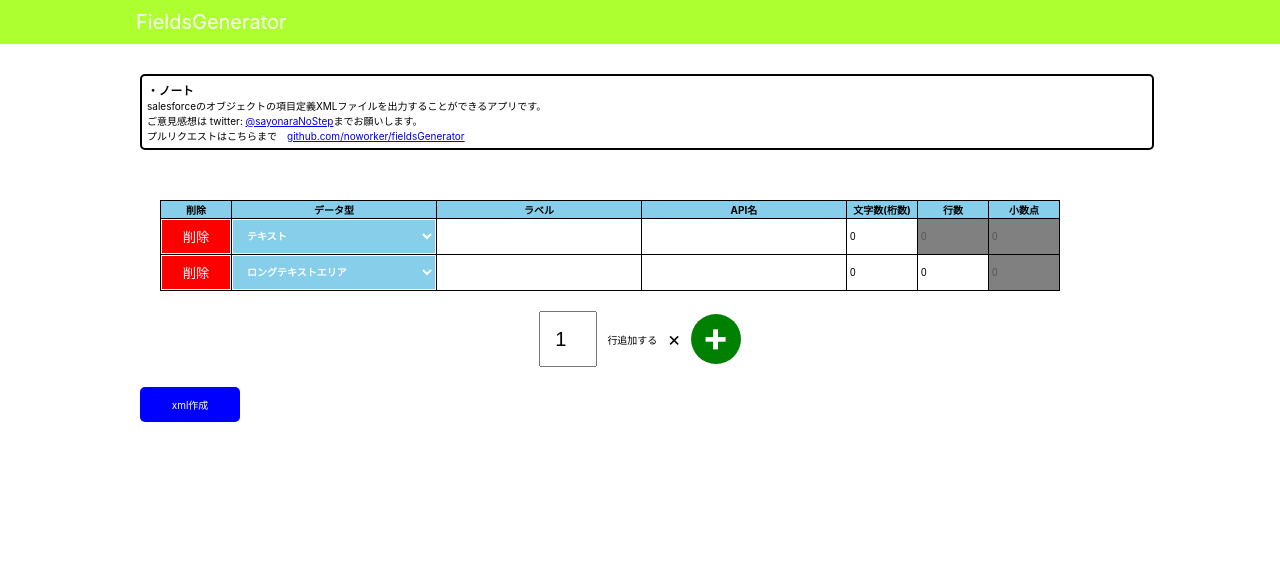
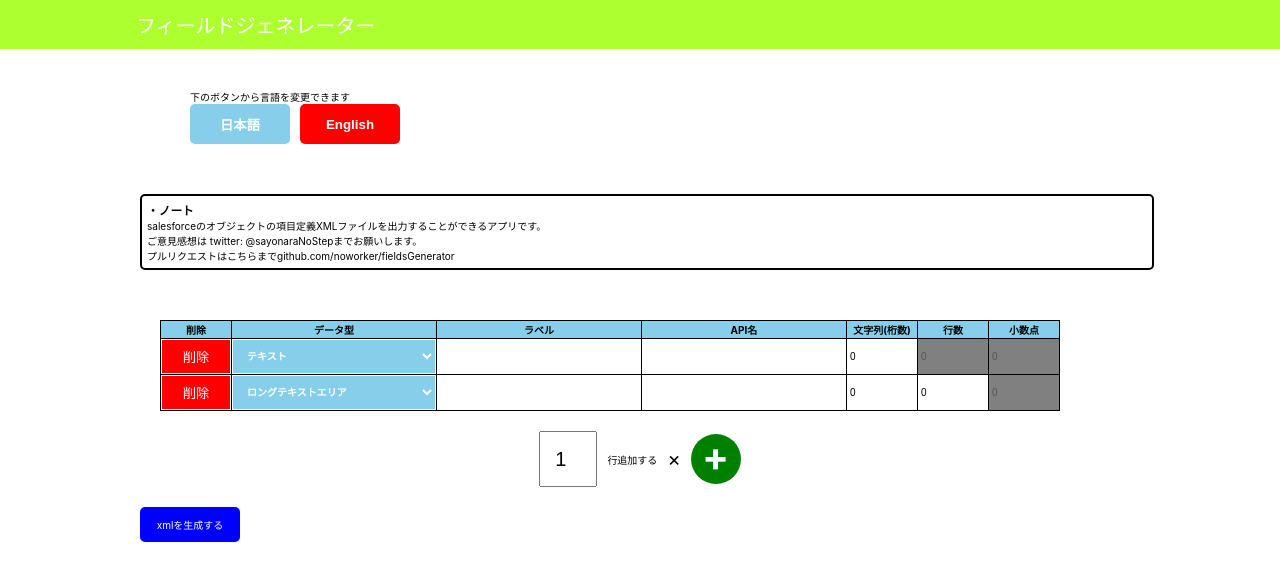
Before and after one commit to noworker/fieldsGenerator, a React (Create React App) app: page / in a window 1280 px wide. Shown: the top 580 px of the page. Built offline with nearby package versions, Linux system fonts and the light colour scheme.

Commit message:
i18n対応

```diff
--- a/package.json
+++ b/package.json
@@ -7,9 +7,11 @@
     "@types/node": "^18.7.18",
     "@types/react": "^18.0.20",
     "@types/react-dom": "^18.0.6",
+    "i18next": "^21.9.2",
     "js-file-download": "^0.4.12",
     "react": "^18.2.0",
     "react-dom": "^18.2.0",
+    "react-i18next": "^11.18.6",
     "react-scripts": "5.0.1",
     "typescript": "^4.8.3",
     "web-vitals": "^2.1.4"
@@ -37,5 +39,9 @@
       "last 1 firefox version",
       "last 1 safari version"
     ]
+  },
+  "devDependencies": {
+    "mocha": "^10.0.0",
+    "sass": "^1.55.0"
   }
 }
--- a/src/App.js
+++ b/src/App.js
@@ -1,30 +1,31 @@
-import { useState } from 'react';
-import './App.css';
-import fileDownload from 'js-file-download';
-import Header from './component/header/header.tsx';
-import Note from './component/note/note.tsx';
+import { useState } from "react";
+import "./App.css";
+import fileDownload from "js-file-download";
+import Header from "./component/header/header.tsx";
+import Note from "./component/note/note.tsx";
+import LanguageArea from "./component/languageArea/language-area.tsx";
+import { useTranslation } from "react-i18next";
 
 function App() {
-
   const [count, setCount] = useState(3);
   const [addNumber, setAddNumber] = useState(1);
+  const {t} = useTranslation();
 
   const typeDefinition = [
     {
       value: "Text",
-      label: "テキスト",
+      label: t("options.Text"),
     },
     {
       value: "LongTextArea",
-      label: "ロングテキストエリア"
+      label: t("options.LongTextArea"),
     },
     {
       value: "Number",
-      label: "数値"
-    }
+      label: t("options.Number"),
+    },
   ];
 
-  const [optionState, setOptionState] = useState("");
   const [rowList, setRowList] = useState([
     {
       Id: 1,
@@ -37,7 +38,7 @@ function App() {
       Disabled: {
         RowLength: "disabled",
         Scale: "disabled",
-      }
+      },
     },
     {
       Id: 2,
@@ -50,14 +51,14 @@ function App() {
       Disabled: {
         RowLength: "",
         Scale: "disabled",
-      }
-    }
+      },
+    },
   ]);
 
   const onClickAddRow = () => {
     let newRows = [];
     let newCount = count;
-    for(let i=0; i < addNumber; i++) {
+    for (let i = 0; i < addNumber; i++) {
       let newRow = {
         Id: newCount,
         Type: "Text",
@@ -68,94 +69,93 @@ function App() {
         Scale: 0,
         Disabled: {
           RowLength: "disabled",
-          Scale: "disabled"
-        }
-      }
+          Scale: "disabled",
+        },
+      };
       newRows.push(newRow);
-      newCount ++;
+      newCount++;
     }
     setRowList([...rowList, ...newRows]);
     setCount(newCount);
-  }
-
+  };
 
   const onClickGenerate = () => {
     let generatedText = [];
     console.log(rowList);
-    for(let row of rowList) {
-      if(row.Type == "Text") {
+    for (let row of rowList) {
+      if (row.Type === "Text") {
         generatedText.push("<fields>\n");
-        generatedText.push(`\t<fullName>${row.APIName}</fullName>\n`)
-        generatedText.push(`\t<externalId>false</externalId>\n`)
-        generatedText.push(`\t<label>${row.Label}</label>\n`)
-        generatedText.push(`\t<length>${row.Length}</length>\n`)
-        generatedText.push(`\t<required>false</required>\n`)
-        generatedText.push(`\t<trackTrending>false</trackTrending>\n`)
-        generatedText.push(`\t<type>Text</type>\n`)
-        generatedText.push(`\t<unique>false</unique>\n`)
-        generatedText.push(`</fields>\n`)
-      } else if(row.Type == "LongTextArea") {
+        generatedText.push(`\t<fullName>${row.APIName}</fullName>\n`);
+        generatedText.push(`\t<externalId>false</externalId>\n`);
+        generatedText.push(`\t<label>${row.Label}</label>\n`);
+        generatedText.push(`\t<length>${row.Length}</length>\n`);
+        generatedText.push(`\t<required>false</required>\n`);
+        generatedText.push(`\t<trackTrending>false</trackTrending>\n`);
+        generatedText.push(`\t<type>Text</type>\n`);
+        generatedText.push(`\t<unique>false</unique>\n`);
+        generatedText.push(`</fields>\n`);
+      } else if (row.Type === "LongTextArea") {
         generatedText.push("<fields>\n");
-        generatedText.push(`\t<fullName>${row.APIName}</fullName>\n`)
-        generatedText.push(`\t<externalId>false</externalId>\n`)
-        generatedText.push(`\t<label>${row.Label}</label>\n`)
-        generatedText.push(`\t<length>${row.Length}</length>\n`)
-        generatedText.push(`\t<required>false</required>\n`)
-        generatedText.push(`\t<trackTrending>false</trackTrending>\n`)
-        generatedText.push(`\t<type>LongTextArea</type>\n`)
-        generatedText.push(`\t<unique>false</unique>\n`)
-        generatedText.push(`\t<visibleLines>${row.RowCount}</visibleLines>\n`)
-        generatedText.push(`</fields>\n`)
-      } else if(row.Type == "Number") {
-        generatedText.push("<fields>\n")
-        generatedText.push(`\t<fullName></fullName>\n`)
-        generatedText.push(`\t<externalId>false</externalId>\n`)
-        generatedText.push(`\t<label>${row.Label}</label>\n`)
-        generatedText.push(`\t<precision>${row.Length}</precision>\n`)
-        generatedText.push(`\t<scale>${row.Scale}</scale>\n`)
-        generatedText.push(`\t<required>false</required>\n`)
-        generatedText.push(`\t<trackTrending>false</trackTrending>\n`)
-        generatedText.push(`\t<type>Number</type>\n`)
-        generatedText.push(`\t<unique>false</unique>\n`)
-        generatedText.push("</fields>\n")
+        generatedText.push(`\t<fullName>${row.APIName}</fullName>\n`);
+        generatedText.push(`\t<externalId>false</externalId>\n`);
+        generatedText.push(`\t<label>${row.Label}</label>\n`);
+        generatedText.push(`\t<length>${row.Length}</length>\n`);
+        generatedText.push(`\t<required>false</required>\n`);
+        generatedText.push(`\t<trackTrending>false</trackTrending>\n`);
+        generatedText.push(`\t<type>LongTextArea</type>\n`);
+        generatedText.push(`\t<unique>false</unique>\n`);
+        generatedText.push(`\t<visibleLines>${row.RowCount}</visibleLines>\n`);
+        generatedText.push(`</fields>\n`);
+      } else if (row.Type === "Number") {
+        generatedText.push("<fields>\n");
+        generatedText.push(`\t<fullName></fullName>\n`);
+        generatedText.push(`\t<externalId>false</externalId>\n`);
+        generatedText.push(`\t<label>${row.Label}</label>\n`);
+        generatedText.push(`\t<precision>${row.Length}</precision>\n`);
+        generatedText.push(`\t<scale>${row.Scale}</scale>\n`);
+        generatedText.push(`\t<required>false</required>\n`);
+        generatedText.push(`\t<trackTrending>false</trackTrending>\n`);
+        generatedText.push(`\t<type>Number</type>\n`);
+        generatedText.push(`\t<unique>false</unique>\n`);
+        generatedText.push("</fields>\n");
       }
     }
     let text = generatedText.join("");
     console.log(text);
 
-    let blob = new Blob([text], {"type": "text/plain"});
-    fileDownload(blob, 'fields.txt');
-  }
+    let blob = new Blob([text], { type: "text/plain" });
+    fileDownload(blob, "fields.txt");
+  };
 
   const onClickDelete = (id) => {
     console.log(id);
     setRowList(
       rowList.filter((row) => {
-        return row.Id != id
+        return row.Id !== id;
       })
-    )
-  }
+    );
+  };
 
   const onChangeType = (id, e) => {
     setRowList(
-      rowList.map(row => {
-        if(row.Id === id) {
+      rowList.map((row) => {
+        if (row.Id === id) {
           row.Type = e.target.value;
         }
         return row;
       })
-    )
+    );
 
     setDisable();
-  }
+  };
 
   const setDisable = () => {
     setRowList(
       rowList.map((row) => {
-        switch(row.Type) {
+        switch (row.Type) {
           case "Text":
             row.Disabled.RowLength = "disabled";
-            row.Disabled.Scale = "disabled"
+            row.Disabled.Scale = "disabled";
             row.RowCount = 0;
             break;
           case "LongTextArea":
@@ -168,125 +168,187 @@ function App() {
             row.Disabled.Scale = "";
             break;
           default:
-            console.log('そのデータ型は開発中です')
+            console.log("そのデータ型は開発中です");
             break;
         }
         return row;
       })
-    )
-  }
+    );
+  };
 
   const onChangeLabel = (id, e) => {
     setRowList(
       rowList.map((row) => {
-        if(row.Id === id) {
+        if (row.Id === id) {
           row.Label = e.target.value;
         }
         return row;
       })
-    )
-  }
+    );
+  };
 
   const onChangeAPIName = (id, e) => {
     setRowList(
-      rowList.map(row => {
-        if(row.Id === id) {
+      rowList.map((row) => {
+        if (row.Id === id) {
           row.APIName = e.target.value;
         }
-        return row
+        return row;
       })
-    )
-  }
+    );
+  };
 
   const onChangeLength = (id, e) => {
     setRowList(
-      rowList.map(row => {
-        if(row.Id === id) {
+      rowList.map((row) => {
+        if (row.Id === id) {
           row.Length = e.target.value;
         }
-        return row
+        return row;
       })
-    )
-  }
+    );
+  };
 
   const onChangeRowCount = (id, e) => {
     setRowList(
-      rowList.map(row => {
-        if(row.Id === id) {
+      rowList.map((row) => {
+        if (row.Id === id) {
           row.RowCount = e.target.value;
         }
-        return row
+        return row;
       })
-    )
-  }
+    );
+  };
 
   const onChangeScale = (id, e) => {
     setRowList(
       rowList.map((row) => {
-        if(row.Id === id) {
+        if (row.Id === id) {
           row.Scale = e.target.value;
         }
         return row;
       })
-    )
-  }
+    );
+  };
 
   const onChangeAddNumber = (e) => {
     setAddNumber(e.target.value);
-    console.log(addNumber)
-  }
-
+    console.log(addNumber);
+  };
 
   return (
     <>
-      <Header name={"kawano"} age={24}></Header>
-
-      <div className='container'>
+      <Header></Header>
+      <div className="container">
+        <LanguageArea></LanguageArea>
         <Note></Note>
-        <div className='table-container'>
-          <table className='w-900px'>
+        <div className="table-container">
+          <table className="w-900px">
             <thead>
               <tr>
-                <th className='w-50px'>削除</th>
-                <th className="w-150px">データ型</th>
-                <th className='w-150px'>ラベル</th>
-                <th className='w-150px'>API名</th>
-                <th className='w-50px'>文字数(桁数)</th>
-                <th className='w-50px'>行数</th>
-                <th className='w-50px'>小数点</th>
+                <th className="w-50px">{t("table.deleteButton")}</th>
+                <th className="w-150px">{t("table.dataType")}</th>
+                <th className="w-150px">{t("table.Label")}</th>
+                <th className="w-150px">{t("table.APIName")}</th>
+                <th className="w-50px">{t("table.Length")}</th>
+                <th className="w-50px">{t("table.RowCount")}</th>
+                <th className="w-50px">{t("table.Scale")}</th>
               </tr>
             </thead>
             <tbody>
-            {
-              rowList.map((row) => (
+              {rowList.map((row) => (
                 <tr>
-                  <td><button className="delete-button" onClick={() => onClickDelete(row.Id)}>削除</button></td>
                   <td>
-                    <select className='select' onChange={(e) => onChangeType(row.Id, e)}>
-                      {
-                        typeDefinition.map((type) => (
-                          <option value={type.value} selected={type.value == row.Type} >{type.label}</option>
-                        ))
-                      }
+                    <button
+                      className="delete-button"
+                      onClick={() => onClickDelete(row.Id)}
+                    >
+                      {t("table.deleteButton")}
+                    </button>
+                  </td>
+                  <td>
+                    <select
+                      className="select"
+                      onChange={(e) => onChangeType(row.Id, e)}
+                    >
+                      {typeDefinition.map((type) => (
+                        <option
+                          value={type.value}
+                          selected={type.value === row.Type}
+                        >
+                          {type.label}
+                        </option>
+                      ))}
                     </select>
                   </td>
-                  <td><input type="text" className='no-border' value={row.Label} onChange={(e)=> onChangeLabel(row.Id, e)} /></td>
-                  <td><input type="text" className='no-border' value={row.APIName} onChange={(e)=> onChangeAPIName(row.Id, e)} /></td>
-                  <td><input type="number" min="0" className='no-border' value={row.Length} onChange={(e) => onChangeLength(row.Id, e)} /></td>
-                  <td className={row.Disabled.RowLength}><input type="number" min="0" className='no-border' value={row.RowCount} disabled={row.Disabled.RowLength} onChange={(e) => onChangeRowCount(row.Id, e)} /></td>
-                  <td className={row.Disabled.Scale}><input type="number" min="0" className="no-border" value={row.Scale} disabled={row.Disabled.Scale} onChange={(e) => onChangeScale(row.Id, e)} /></td>
+                  <td>
+                    <input
+                      type="text"
+                      className="no-border"
+                      value={row.Label}
+                      onChange={(e) => onChangeLabel(row.Id, e)}
+                    />
+                  </td>
+                  <td>
+                    <input
+                      type="text"
+                      className="no-border"
+                      value={row.APIName}
+                      onChange={(e) => onChangeAPIName(row.Id, e)}
+                    />
+                  </td>
+                  <td>
+                    <input
+                      type="number"
+                      min="0"
+                      className="no-border"
+                      value={row.Length}
+                      onChange={(e) => onChangeLength(row.Id, e)}
+                    />
+                  </td>
+                  <td className={row.Disabled.RowLength}>
+                    <input
+                      type="number"
+                      min="0"
+                      className="no-border"
+                      value={row.RowCount}
+                      disabled={row.Disabled.RowLength}
+                      onChange={(e) => onChangeRowCount(row.Id, e)}
+                    />
+                  </td>
+                  <td className={row.Disabled.Scale}>
+                    <input
+                      type="number"
+                      min="0"
+                      className="no-border"
+                      value={row.Scale}
+                      disabled={row.Disabled.Scale}
+                      onChange={(e) => onChangeScale(row.Id, e)}
+                    />
+                  </td>
                 </tr>
-              ))
-            }
+              ))}
             </tbody>
           </table>
         </div>
-        <div className='flex-container'>
-          <input type="number" min="0" className='row-number' value={addNumber} onChange={(e) => onChangeAddNumber(e)} />行追加する
-          <p className='kakeru'>×</p>
-          <p className="addButton" onClick={() => onClickAddRow()}>+</p>
+        <div className="flex-container">
+          <input
+            type="number"
+            min="0"
+            max="100"
+            className="row-number"
+            value={addNumber}
+            onChange={(e) => onChangeAddNumber(e)}
+          />
+          {t("rowAdd")}
+          <p className="kakeru">×</p>
+          <p className="addButton" onClick={() => onClickAddRow()}>
+            +
+          </p>
         </div>
-        <p className="generateButton" onClick={() => onClickGenerate()}>xml作成</p>
+        <p className="generateButton" onClick={() => onClickGenerate()}>
+          {t("buttons.createXML")}
+        </p>
       </div>
     </>
   );
--- a/src/component/header/header.tsx
+++ b/src/component/header/header.tsx
@@ -1,16 +1,18 @@
 import React, { useMemo } from "react"
+import { useTranslation } from "react-i18next"
 import './header.css'
 
 const Header: React.FC = () =>{
+    const {t} = useTranslation();
     return useMemo(() => {
         return (
             <header className="">
                 <div className="header-container">
-                  FieldsGenerator
+                    {t("header.title")}
                 </div>
             </header>
         )
-    },[])
+    },[t])
 
 }
 
--- /dev/null
+++ b/src/component/languageArea/language-area.scss
@@ -0,0 +1,35 @@
+.container {
+    padding: 20px;
+}
+
+.lng-container {
+    display: flex;
+    gap: 10px;
+}
+
+.lngButton {
+    padding: 10px;
+    width: 100px;
+    height: 40px;
+    border: transparent;
+    font-weight: bold;
+    color: white;
+    border-radius: 5px;
+    cursor: pointer;
+}
+
+.bg-blue {
+    background-color: skyblue;
+    &:hover {
+        background-color: darken(skyblue, 15%);
+    }
+}
+
+
+
+.bg-red {
+    background-color: red;
+    &:hover {
+        background-color: darken(red, 15%);
+    }
+}
--- /dev/null
+++ b/src/component/languageArea/language-area.tsx
@@ -0,0 +1,45 @@
+import React, { useReducer } from "react";
+import { useTranslation } from "react-i18next";
+import i18n from "../../i18n/config.ts";
+import "./language-area.scss";
+
+const LanguageArea: React.FC = () => {
+  const { t } = useTranslation();
+  const reducerChangeLang = (state, action) => {
+    switch (action.type) {
+      case "CHANGE_JA":
+        i18n.changeLanguage("ja");
+        return "ja";
+      case "CHANGE_EN":
+        i18n.changeLanguage("en");
+        return "en";
+      default:
+        return state;
+    }
+  };
+  const [langState, langDispatch] = useReducer(reducerChangeLang, "ja");
+
+  return (
+    <>
+      <div className="container">
+        <p>{t("language-area.sent")}</p>
+        <div className="lng-container">
+          <button
+            className="lngButton bg-blue"
+            onClick={() => langDispatch({ type: "CHANGE_JA" })}
+          >
+            日本語
+          </button>
+          <button
+            className="lngButton bg-red"
+            onClick={() => langDispatch({ type: "CHANGE_EN" })}
+          >
+            English
+          </button>
+        </div>
+      </div>
+    </>
+  );
+};
+
+export default LanguageArea;
--- a/src/component/note/note.tsx
+++ b/src/component/note/note.tsx
@@ -1,20 +1,20 @@
+import { Trans } from 'react-i18next'
 import React, { useMemo } from "react"
+import { useTranslation } from "react-i18next"
 import './note.css'
 
 const Note: React.FC = () => {
+    const {t} = useTranslation();
     return useMemo(() => {
         return (
             <>
                 <div className="note-frame">
-                   <h3>・ノート</h3>
-                   <p>salesforceのオブジェクトの項目定義XMLファイルを出力することができるアプリです。
-                    <br/>ご意見感想は twitter: <a href="https://twitter.com/sayonaraNoStep">@sayonaraNoStep</a>までお願いします。<br/>
-                プルリクエストはこちらまで　<a href="https://github.com/noworker/fieldsGenerator">github.com/noworker/fieldsGenerator</a>
-                   </p>
+                   <h3>・{t("note.title")}</h3>
+                   <p><Trans i18nKey="multiline">{t("note.content")}</Trans></p>
                 </div>
             </>
         )
-    },[])
+    },[t])
 }
 
 export default Note;
--- /dev/null
+++ b/src/i18n/config.ts
@@ -0,0 +1,26 @@
+import i18n from "i18next";
+import { initReactI18next } from "react-i18next";
+
+import translation_en from './en.json'
+import translation_ja from './ja.json'
+
+const resources = {
+    ja: {
+        translation: translation_ja
+    },
+    en: {
+        translation: translation_en
+    }
+};
+
+i18n
+.use(initReactI18next)
+.init({
+    resources,
+    lng: "ja",
+    interpolation: {
+        escapeValue: false
+    }
+});
+
+export default i18n;
--- /dev/null
+++ b/src/i18n/en.json
@@ -0,0 +1,30 @@
+{
+    "header": {
+        "title": "Fields Generator"
+    },
+    "language-area": {
+        "sent": "you can switch launguage below."
+    },
+    "note": {
+        "title": "Note",
+        "content": "the app can generate Item Definition file for Salesforce developer.<br/>github.com/noworker/fieldsGenerator<br/>twitter.com/sayonaraNoStep'"
+    },
+    "table": {
+        "deleteButton" : "delete",
+        "dataType": "DataType",
+        "Label": "Label",
+        "APIName": "APIName",
+        "Length": "Length",
+        "RowCount": "Row",
+        "Scale": "Scale"
+    },
+    "rowAdd": "Row Add",
+    "buttons": {
+        "createXML": "Generate XML file"
+    },
+    "options": {
+        "Text": "Text",
+        "LongTextArea": "LongTextArea",
+        "Number": "Number"
+    }
+}
--- /dev/null
+++ b/src/i18n/ja.json
@@ -0,0 +1,30 @@
+{
+    "header": {
+        "title": "フィールドジェネレーター"
+    },
+    "language-area": {
+        "sent": "下のボタンから言語を変更できます"
+    },
+    "note": {
+        "title": "ノート",
+        "content": "salesforceのオブジェクトの項目定義XMLファイルを出力することができるアプリです。<br/>ご意見感想は twitter: @sayonaraNoStepまでお願いします。<br/>プルリクエストはこちらまでgithub.com/noworker/fieldsGenerator"
+    },
+    "table": {
+        "deleteButton" : "削除",
+        "dataType": "データ型",
+        "Label": "ラベル",
+        "APIName": "API名",
+        "Length": "文字列(桁数)",
+        "RowCount": "行数",
+        "Scale": "小数点"
+    },
+    "rowAdd": "行追加する",
+    "buttons": {
+        "createXML": "xmlを生成する"
+    },
+    "options": {
+        "Text": "テキスト",
+        "LongTextArea": "ロングテキストエリア",
+        "Number": "数値"
+    }
+}
--- a/src/index.js
+++ b/src/index.js
@@ -3,6 +3,7 @@ import ReactDOM from 'react-dom/client';
 import './index.css';
 import App from './App';
 import reportWebVitals from './reportWebVitals';
+import "./i18n/config.ts"
 
 const root = ReactDOM.createRoot(document.getElementById('root'));
 root.render(
```
Also changed, not shown: 1 other file (tests, documents, lock files or other folders).
